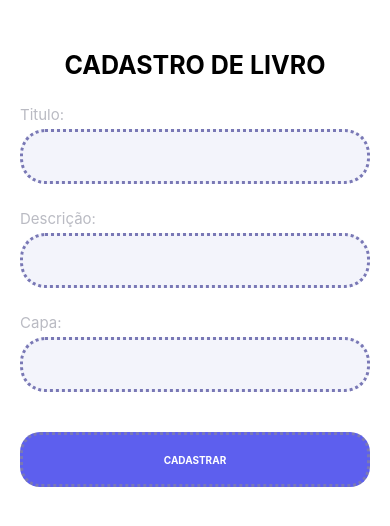
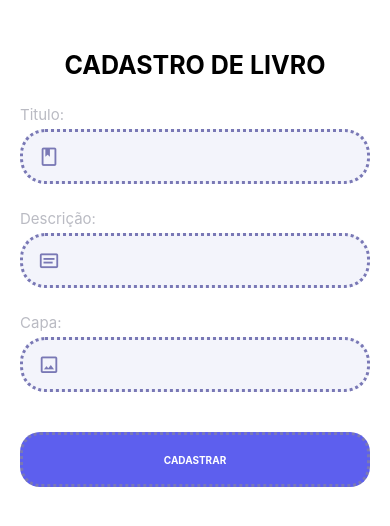
Before and after one commit to RodrigoBatis/AppLibri, a React Native app: screen / in a window 390 px wide. Shown: the top 526 px of the page. Built offline with nearby package versions, Linux system fonts and the light colour scheme.

Commit message:
Atualizações

```diff
--- a/src/componentes/input.js
+++ b/src/componentes/input.js
@@ -1,8 +1,9 @@
 import React from "react";
 import { View, Text, TextInput, StyleSheet} from "react-native";
+import Icon from "react-native-vector-icons/MaterialCommunityIcons";
 import COLORS from "../const/colors"
 
-const Input = ({label, error, onFocus=()=>{}, ...props}) => {
+const Input = ({label, iconName, error, onFocus=()=>{}, ...props}) => {
 
    return (
 
@@ -12,6 +13,7 @@
          </Text>
 
          <View style={[estilos.InputContainer, {borderColor: error ?  COLORS.red : COLORS.darkBlue }]}>
+            <Icon name={iconName} style={estilos.Icon}/>
             <TextInput
                style={estilos.TextInput}
                autoCorrect={false}
@@ -58,6 +60,12 @@
       borderStyle:"dotted",
       borderWidth: 3,
    },
+   Icon:{
+      fontSize:22,
+      color: COLORS.darkBlue,
+      marginRight:10
+
+   },
    TextInput:{
       color:COLORS.darkBlue,
       flex:1,
--- a/src/telas/cadastro.js
+++ b/src/telas/cadastro.js
@@ -90,6 +90,7 @@
           <View style={estilos.ViewForm}>
 
             <Input  label= "Titulo:"
+                    iconName="book-outline"
                     error={errors.titulo}
 
                     onFocus={()=>{handlerErrors(null, 'titulo')}}
@@ -97,6 +98,7 @@
                     onChangeText={(text) => handlerOnChange(text, 'titulo')}/>
 
             <Input  label= "Descrição:"
+                    iconName="card-text-outline"
                     error={errors.descricao}
 
                     onFocus={()=>{handlerErrors(null, 'descricao')}}
@@ -104,6 +106,7 @@
                     onChangeText={(text) => handlerOnChange(text, 'descricao')}/>
 
             <Input  label= "Capa:"
+                    iconName="image-outline"
                     error={errors.capa}
 
                     onFocus={()=>{handlerErrors(null, 'capa')}}
```
